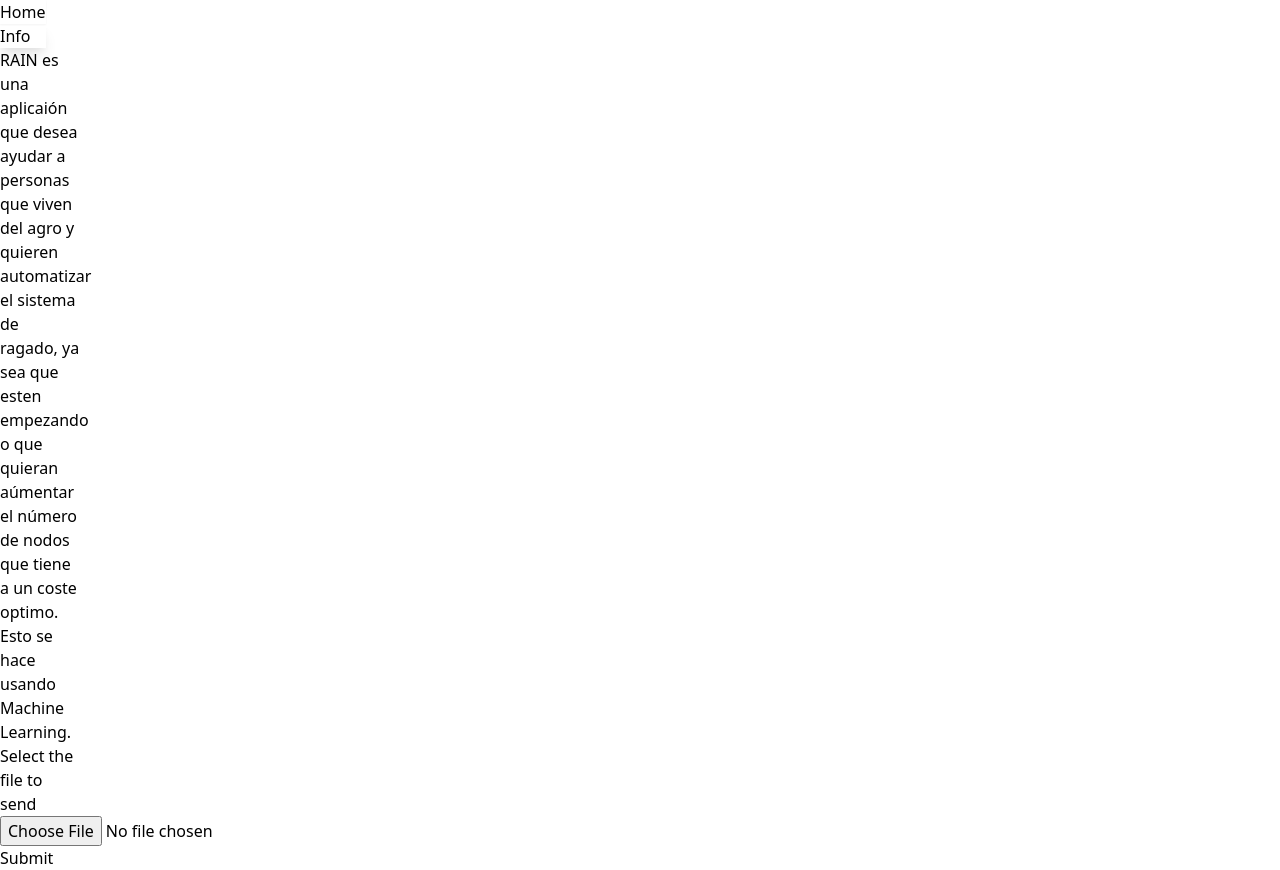
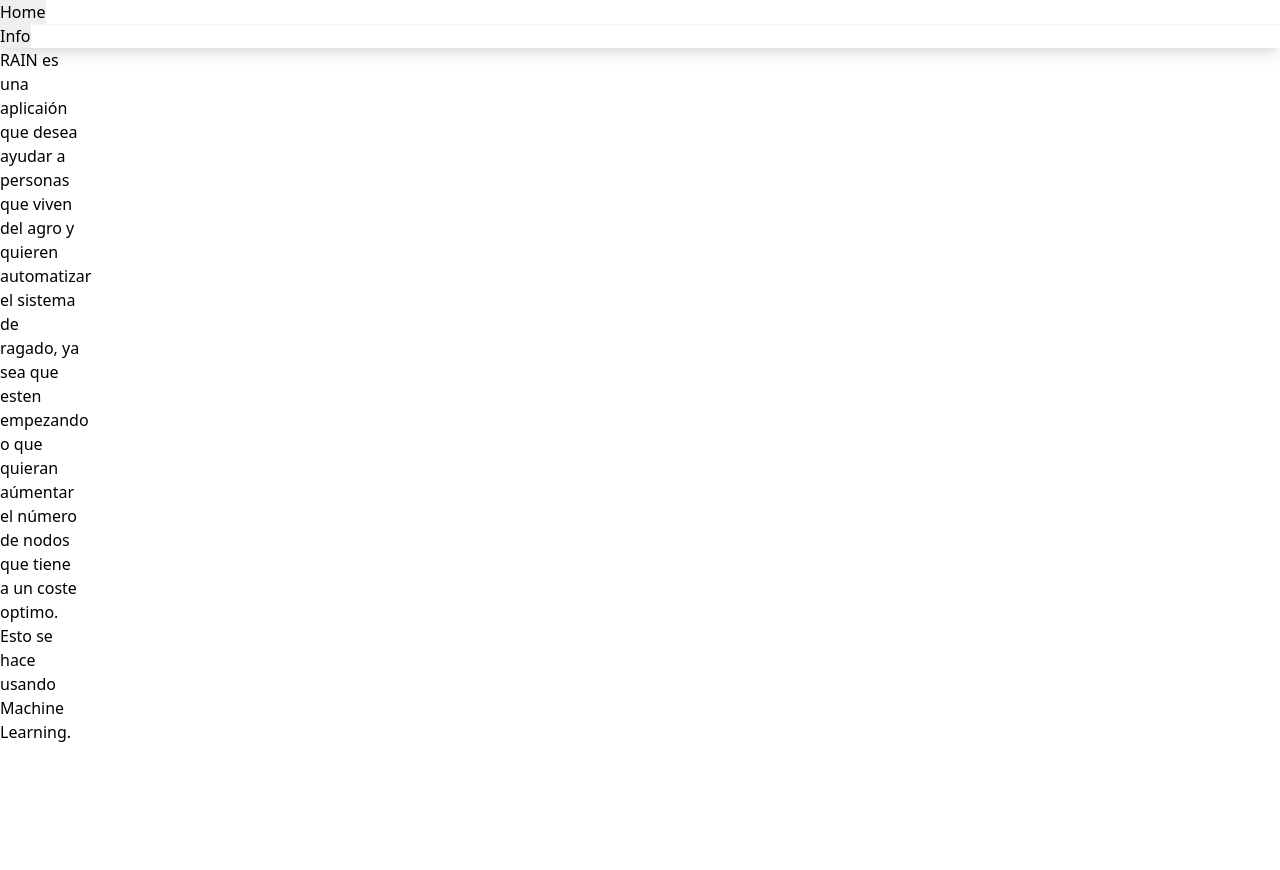
Before and after one commit to Bihart/PI1-and-software, a React (Create React App) app in the folder client/: page / in a window 1280 px wide. After the commit the page ends 800 px from the top, so only its background shows below. Built offline with nearby package versions, Linux system fonts and the light colour scheme.

Commit message:
Changa Class to fucntions

```diff
--- a/client/src/App.js
+++ b/client/src/App.js
@@ -1,13 +1,51 @@
-import { NavBar } from './navBar/navBar'
-import { Content } from './content/content'
+import React , { useState, Fragment } from 'react';
+import { Info } from './Info/Info'
+import { Form } from './Form/Form'
 import './App.css';
 
+function useView() {
+  const [ view, setView ] = useState('Info');
+
+  const changeView = (e) => {
+    const newValue = e.target.value;
+    setView(newValue);
+  }
+  return [ view, changeView ]
+}
+
 function App() {
+  const [ view, chageView ] = useView();
+
+  const currentView = (view) => {
+    if(view === 'Info')
+      return <Info />;
+    if(view === 'Home')
+      return <Form />;
+  }
+
   return (
-    <div>
-      <NavBar />
-      <Content />
-    </div>
+    <Fragment>
+      <div class="space-x-4">
+        <ul>
+          <li class="shadow-sm">
+            <input type="button"
+                   onClick={chageView}
+                   value="Home"/>
+          </li>
+          <li class="shadow-lg">
+            <input type="button"
+                   onClick={chageView}
+                   value="Info"/>
+          </li>
+        </ul>
+      </div>
+      <div class="w-20 h-10 bg-red">
+        <form />
+        <div>
+          {currentView(view)}
+        </div>
+      </div>
+    </Fragment>
   );
 }
 
--- a/client/src/form/form.jsx
+++ b/client/src/Form/Form.jsx
@@ -1,7 +1,6 @@
 import React from 'react';
 
-class Form extends React.Component {
-  render() {
+function Form(){
     return (
         <div class="container">
             <form method="#" class="container--form">
@@ -21,7 +20,6 @@ class Form extends React.Component {
             </form>
         </div>
     );
-  }
 }
 
 export { Form };
--- a/client/src/content/content.jsx
+++ /dev/null
@@ -1,16 +0,0 @@
-import React from 'react';
-import { Info } from '../info/info'
-import { Form } from '../form/form'
-
-class Content extends React.Component {
-  render() {
-    return (
-      <div class="w-20 h-10 bg-red">
-        <Info />
-        <Form />
-      </div>
-    );
-  }
-}
-
-export { Content };
--- a/client/src/navBar/navBar.jsx
+++ /dev/null
@@ -1,16 +0,0 @@
-import React from 'react';
-
-class NavBar extends React.Component {
-  render() {
-    return (
-      <div class="inline-flex space-x-4">
-        <ul>
-          <li class="flex-1 shadow-sm">Home</li>
-          <li class="flex-1 shadow-lg">Info</li>
-        </ul>
-      </div>
-    );
-  }
-}
-
-export { NavBar };
```
Also changed, not shown: client/src/Info/Info.jsx (renamed from client/src/info/info.jsx).
